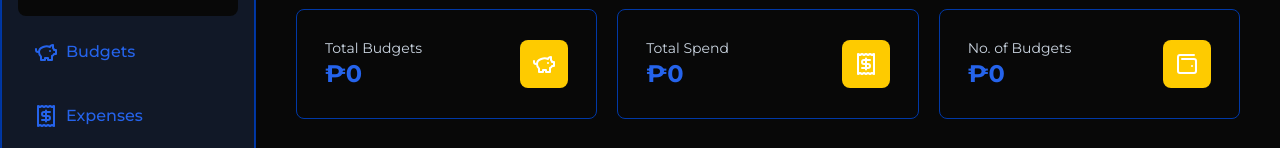
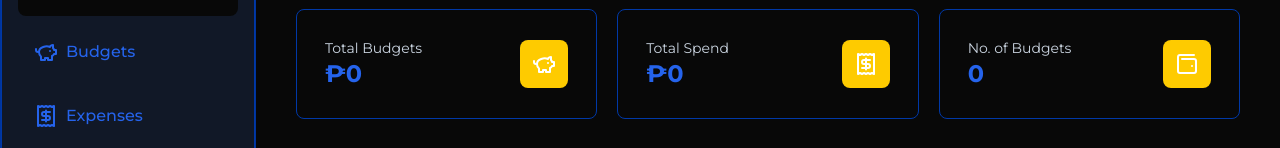
Before and after one commit to donyelqt/PeraPinoy, a Next.js app: page /dashboard in a window 1280 px wide. Shown: the part 164-312 px from the top of the page. Built offline with nearby package versions, Linux system fonts and the light colour scheme; no server answers.

Commit message:
Remove PHP currency symbol from budget count display.

```diff
--- a/app/(routes)/dashboard/_components/CardInfo.jsx
+++ b/app/(routes)/dashboard/_components/CardInfo.jsx
@@ -44,7 +44,7 @@ function CardInfo({ budgetList }) {
       <div className='p-7 border rounded-lg flex items-center justify-between'>
         <div>
           <h2 className='text-sm text-slate-300'>No. of Budgets</h2>
-          <h2 className='font-bold text-2xl text-blue-600'>₱{budgetList?.length}</h2>
+          <h2 className='font-bold text-2xl text-blue-600'>{budgetList?.length}</h2>
         </div>
         <Wallet2
           className='bg-tertiary p-3 h-12 w-12 rounded-lg text-white' />
```
